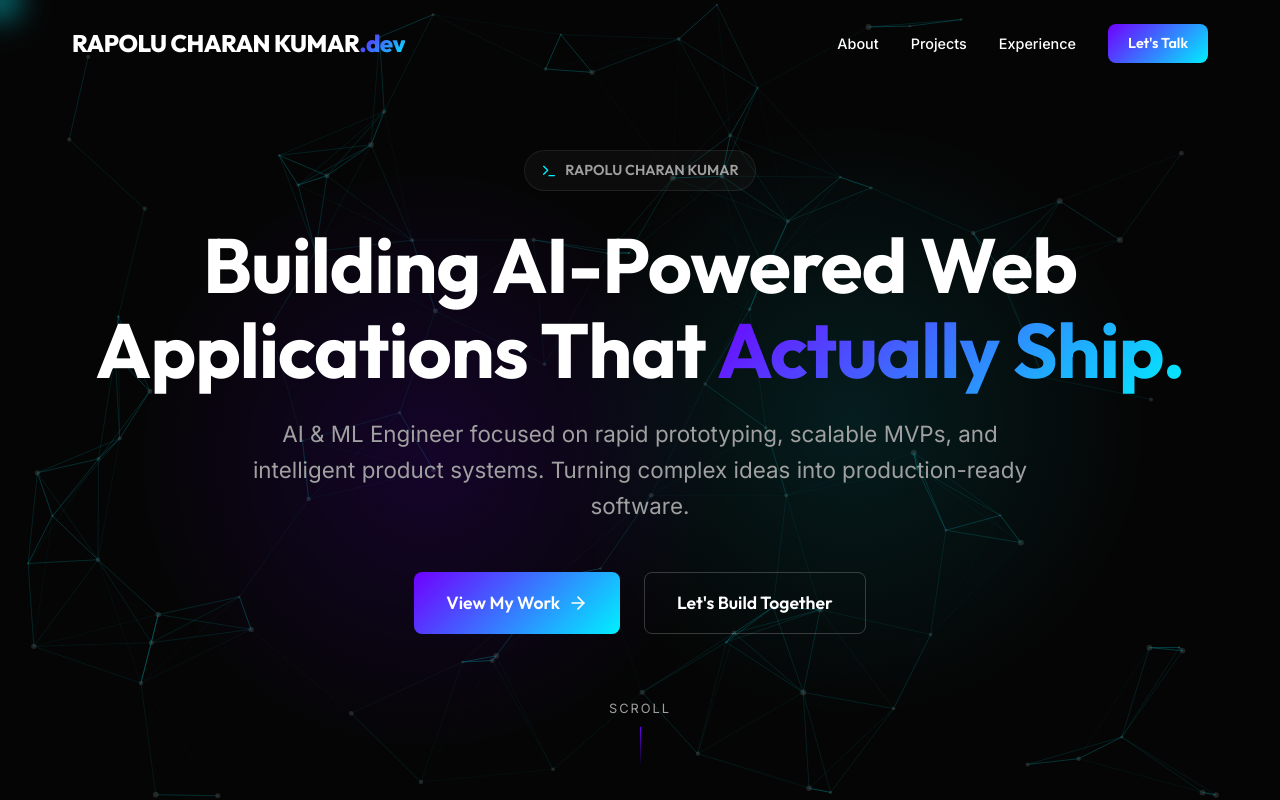
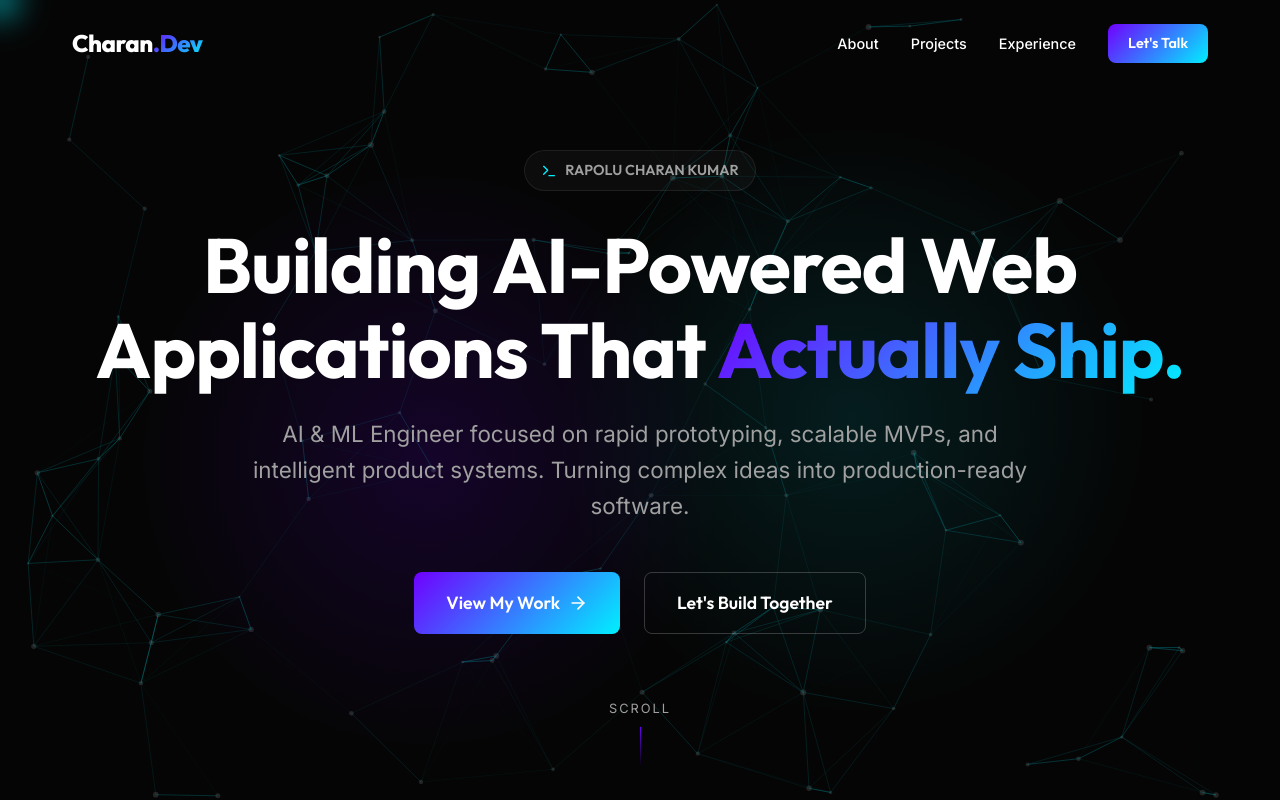
Before and after one commit to Rapolucharankumar/charan.dev, a React (Vite) app: page / in a window 1280 px wide. Shown: the top 800 px of the page. Built offline with nearby package versions, Linux system fonts and the light colour scheme.

Commit message:
chore: update navbar logo to Charan.Dev

```diff
--- a/src/components/Navbar.tsx
+++ b/src/components/Navbar.tsx
@@ -33,7 +33,7 @@ const Navbar = () => {
                     fontSize: '1.5rem',
                     letterSpacing: '-0.5px'
                 }}>
-                    RAPOLU CHARAN KUMAR<span className="text-gradient">.dev</span>
+                    Charan<span className="text-gradient">.Dev</span>
                 </a>
 
                 {/* Desktop Menu */}
```
